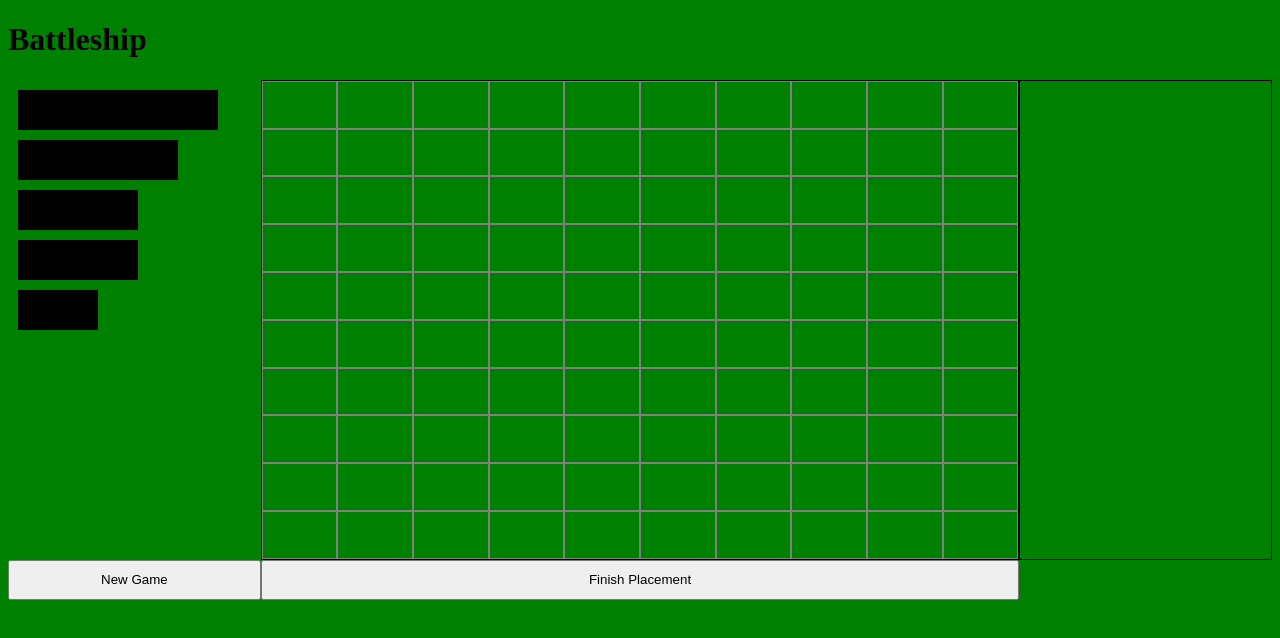
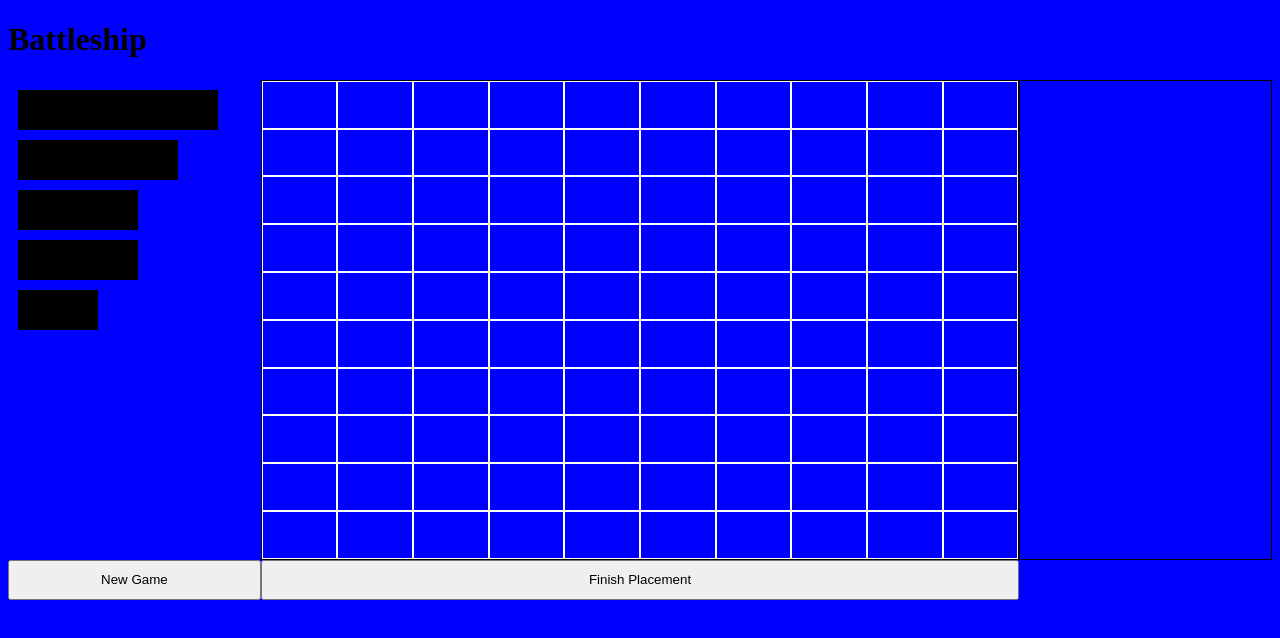
Before and after one commit to abeers/battleship, a plain HTML site: page index.html in a window 1280 px wide. Both pictures are taken after a click on the button "New Game". Drawn offline with Linux system fonts and the light colour scheme.

Commit message:
Add better styling

```diff
--- a/css/styles.css
+++ b/css/styles.css
@@ -3,7 +3,7 @@
 }
 
 body {
-  background-color: green;
+  background-color: blue;
 }
 
 main {
@@ -18,7 +18,7 @@ main {
 }
 
 .board-space {
-  border: 1px solid gray;
+  border: 1px solid white;
 }
 
 .hidden {
```
